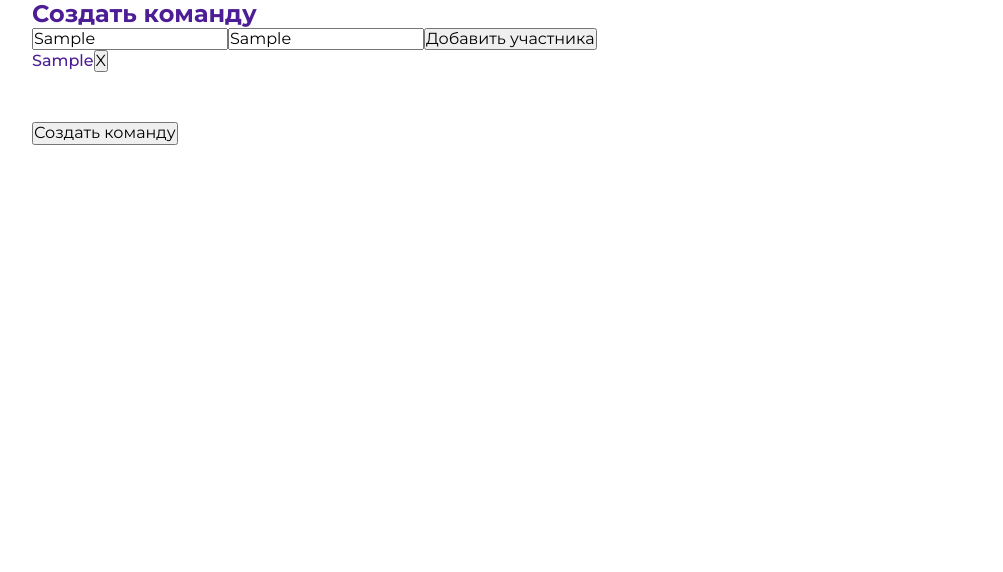
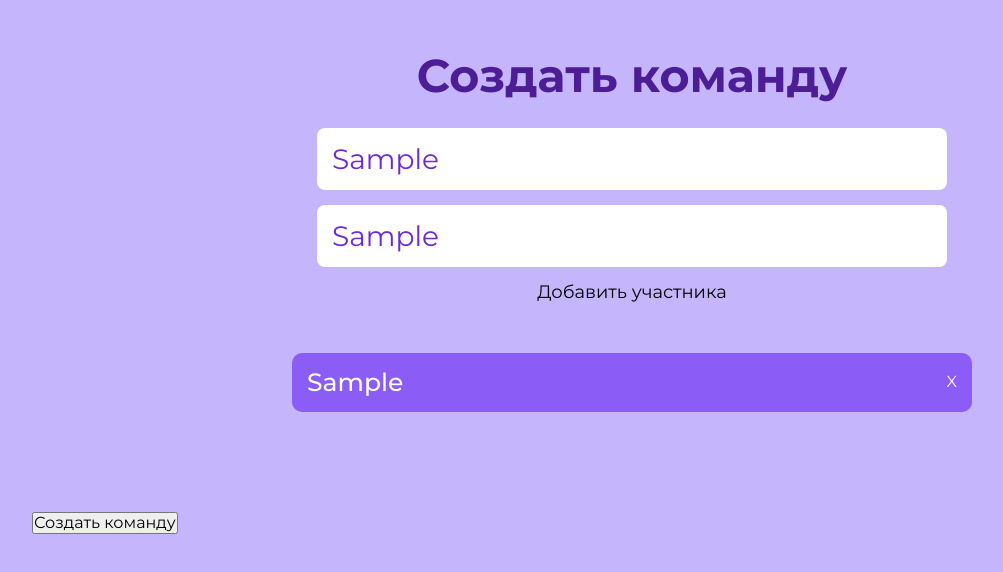
Before and after one commit to AlexSvistunov/alias-app, a React (Vite) app: page /create-team in a window 1280 px wide. Both pictures are taken after typing "Sample", "Sample" into the empty fields and a click on the button "Добавить участника". Shown: the top 572 px of the page, without its empty margins (8-1011 px from the left). Built offline with nearby package versions, Linux system fonts and the light colour scheme.

Commit message:
add styles for createTeam + remove member functionality

```diff
--- /dev/null
+++ b/src/pages/CreateTeamPage.css
@@ -0,0 +1,69 @@
+.create-team {
+  padding: 50px 0;
+  text-align: center;
+}
+
+.create-team__title {
+  text-align: center;
+}
+
+.create-team__input {
+  display: block;
+  max-width: 600px;
+  margin: 0 auto;
+  width: 100%;
+  padding: 15px;
+  border: none;
+  border-radius: 8px;
+  font-size: 28px;
+  color: var(--violet-700);
+  margin-bottom: 15px;
+}
+
+.create-team__input:focus {
+  outline: 4px solid var(--violet-700);
+  box-shadow: 0 0 5px var(--violet-700);
+
+}
+
+.create-team__list {
+  padding: 50px 0;
+  display: flex;
+  flex-direction: column;
+  align-items: center;
+  gap: 15px;
+}
+
+.create-team__add {
+  margin: 0;
+  padding: 0;
+  border: none;
+  cursor: pointer;
+  background-color: transparent;
+  font-size: 18px;
+}
+
+.create-team__item {
+  max-width: 650px;
+  width: 100%;
+  margin: 0 auto;
+  display: flex;
+  justify-content: space-between;
+  background-color: var(--violet-500);
+  border-radius: 10px;
+  padding: 15px;
+}
+
+.create-team__name {
+  font-size: 25px;
+  color: white;
+}
+
+.create-team__delete {
+  margin: 0;
+  padding: 0;
+  border: none;
+  cursor: pointer;
+  background-color: transparent;
+  color: white;
+}
--- a/src/pages/CreateTeamPage.jsx
+++ b/src/pages/CreateTeamPage.jsx
@@ -5,6 +5,8 @@ import { useNavigate } from "react-router-dom";
 import { addTeam } from "../store/slices/teamSlice";
 import { removeTeam } from "../store/slices/teamSlice";
 import { ROUTES } from "../routes";
+
+import "./CreateTeamPage.css";
 
 const CreateTeamPage = () => {
   const [name, setName] = useState("");
@@ -44,14 +46,22 @@ const CreateTeamPage = () => {
     }
   };
 
+  const deletePersonHandler = (index) => {
+    const prevList = [...membersList]
+    prevList.splice(index, 1)
+
+    setMembersList(prevList)
+  }
+
   // const deletePersonHandler = (personId) => {
   //   dispatch(deletePerson({index: id, personId}))
   // }
 
   return (
+    <div style={{ height: "100vh", backgroundColor: "var(--violet-300)" }}>
       <div className="create-team">
         <div className="container">
-        <h2 className="create-team__title">Создать команду</h2>
+          <h2 className="create-team__title section-title">Создать команду</h2>
 
           <input
             className="create-team__input"
@@ -65,17 +75,31 @@ const CreateTeamPage = () => {
             value={memberName}
             onChange={(e) => setMemberName(e.target.value)}
           ></input>
-        <button onClick={addMember}>Добавить участника</button>
+          <button className="create-team__add" onClick={addMember}>
+            Добавить участника
+          </button>
 
-        {membersList.length &&
-          membersList.map((member) => (
-            <div key={member.memberName}>
-              <span>{member.memberName}</span>
-              <button onClick={() => {
-                // deletePersonHandler(index)
-              }}>X</button>
+          {
+            <div className="create-team__list">
+              {membersList.length
+                ? membersList.map((member, index) => (
+                    <div className="create-team__item" key={member.memberName}>
+                      <span className="create-team__name">
+                        {member.memberName}
+                      </span>
+                      <button
+                        className="create-team__delete"
+                        onClick={() => {
+                          deletePersonHandler(index)
+                        }}
+                      >
+                        X
+                      </button>
                     </div>
-          ))}
+                  ))
+                : null}
+            </div>
+          }
 
           <button
             onClick={createTeam}
@@ -85,6 +109,7 @@ const CreateTeamPage = () => {
           </button>
         </div>
       </div>
+    </div>
   );
 };
 
```
Lines whose indentation alone changed are shown as unchanged.
